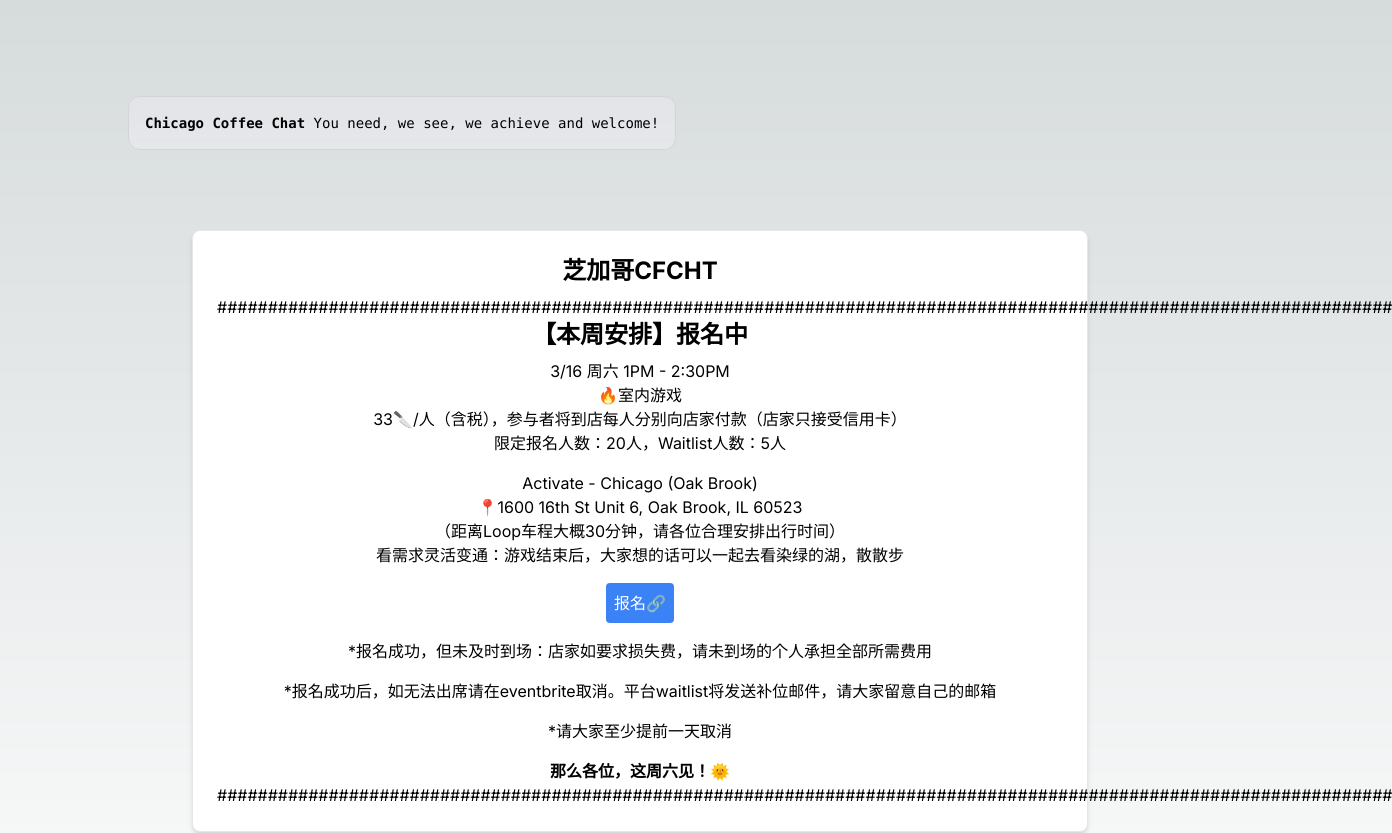
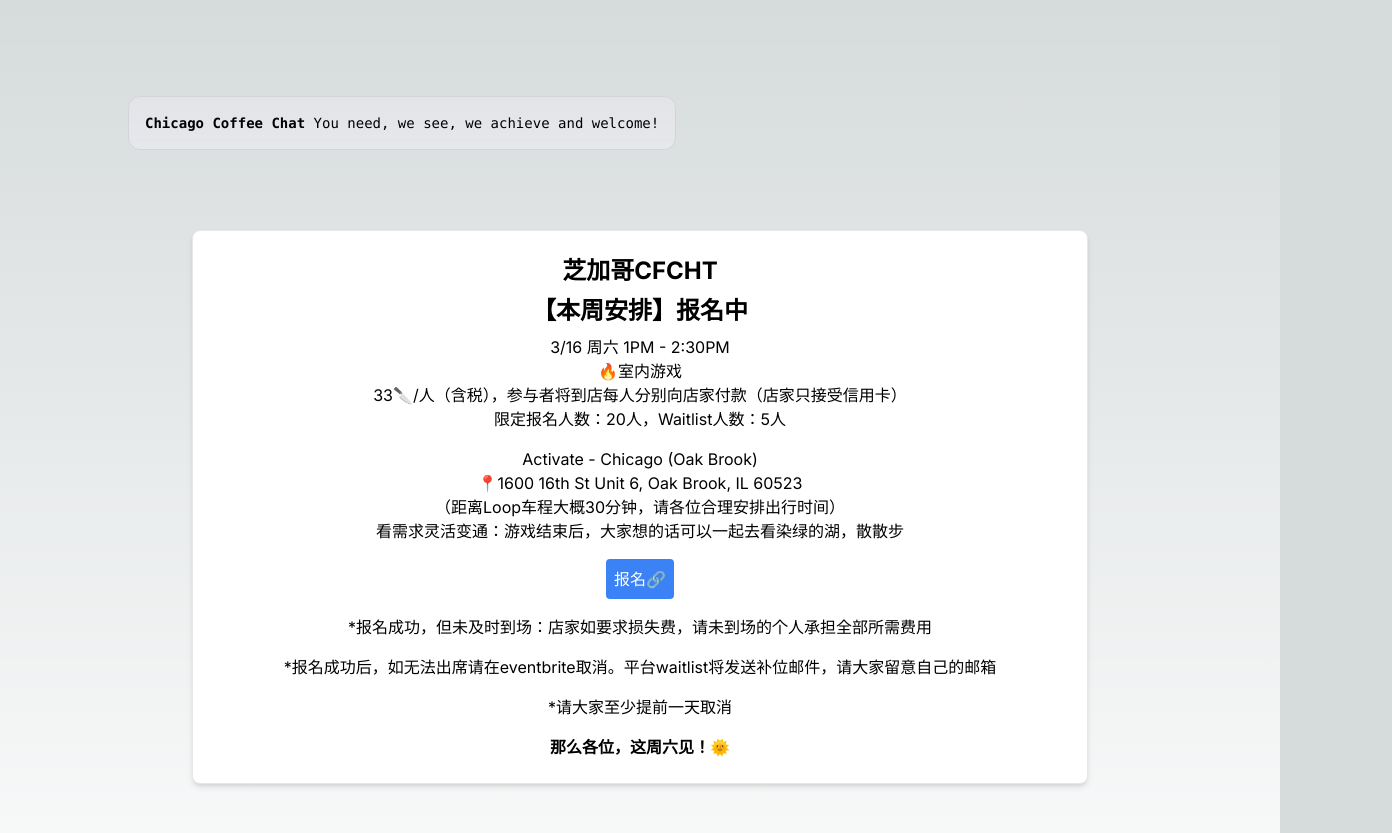
Before and after one commit to Brack-Wang/nextjs, a Next.js app: page / in a window 1280 px wide. Shown: the top 833 px of the page, 1392 px wide, since content can reach past the window. Built offline with nearby package versions, Linux system fonts and the light colour scheme.

Commit message:
Update page.tsx

```diff
--- a/app/page.tsx
+++ b/app/page.tsx
@@ -18,7 +18,7 @@ export default function Home() {
         <h2 className="text-2xl font-bold mb-2"> 芝加哥CFCHT </h2>
 
 
-  ####################################################################################################################
+{/*   #################################################################################################################### */}
       {/* TODO: Change the content for weekly events' information below */}
       {/* Event Details Replacement Start */}
         <h2 className="text-2xl font-bold mb-2">【本周安排】报名中</h2>
@@ -30,7 +30,7 @@ export default function Home() {
         <p className="mt-4">*请大家至少提前一天取消</p>
         <p className="mt-4 font-bold">那么各位，这周六见！🌞</p>
       {/* Event Details Replacement End */}
-  ####################################################################################################################
+{/*   #################################################################################################################### */}
 
 
       </div>
```
